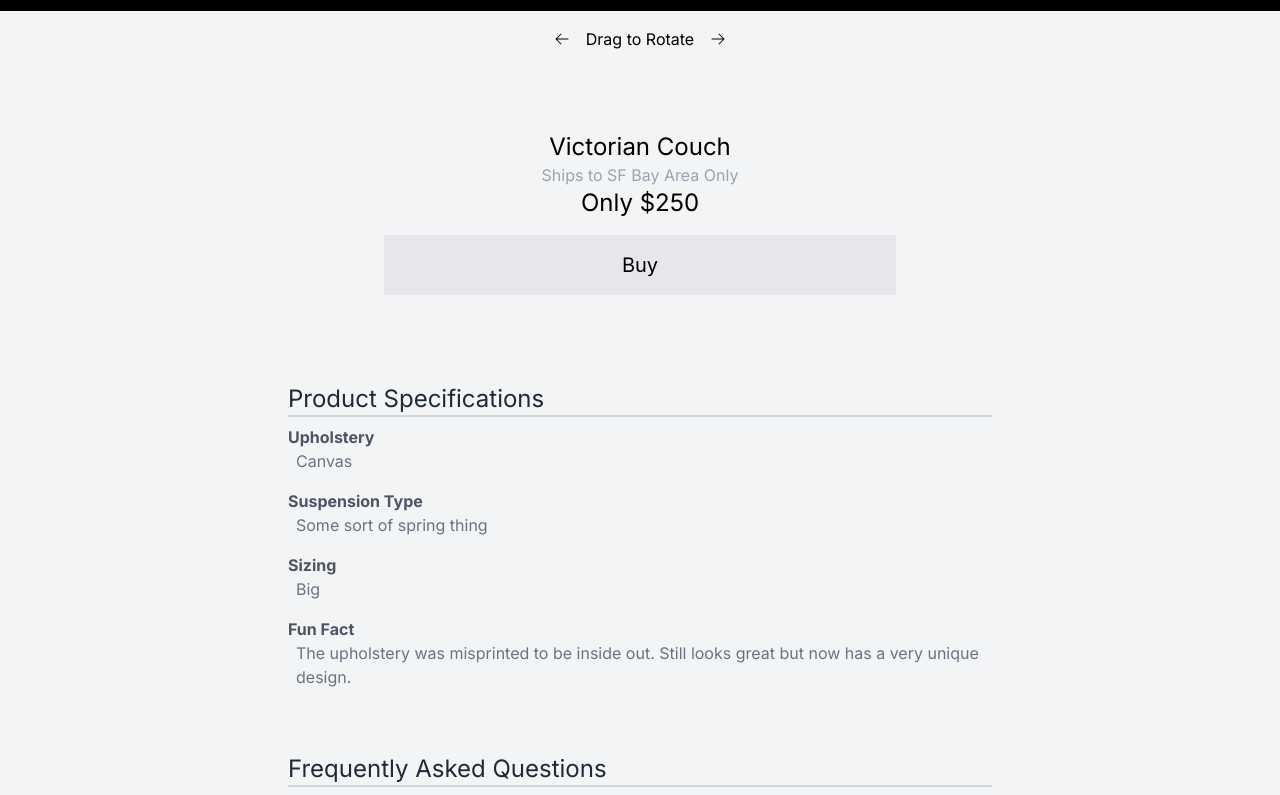
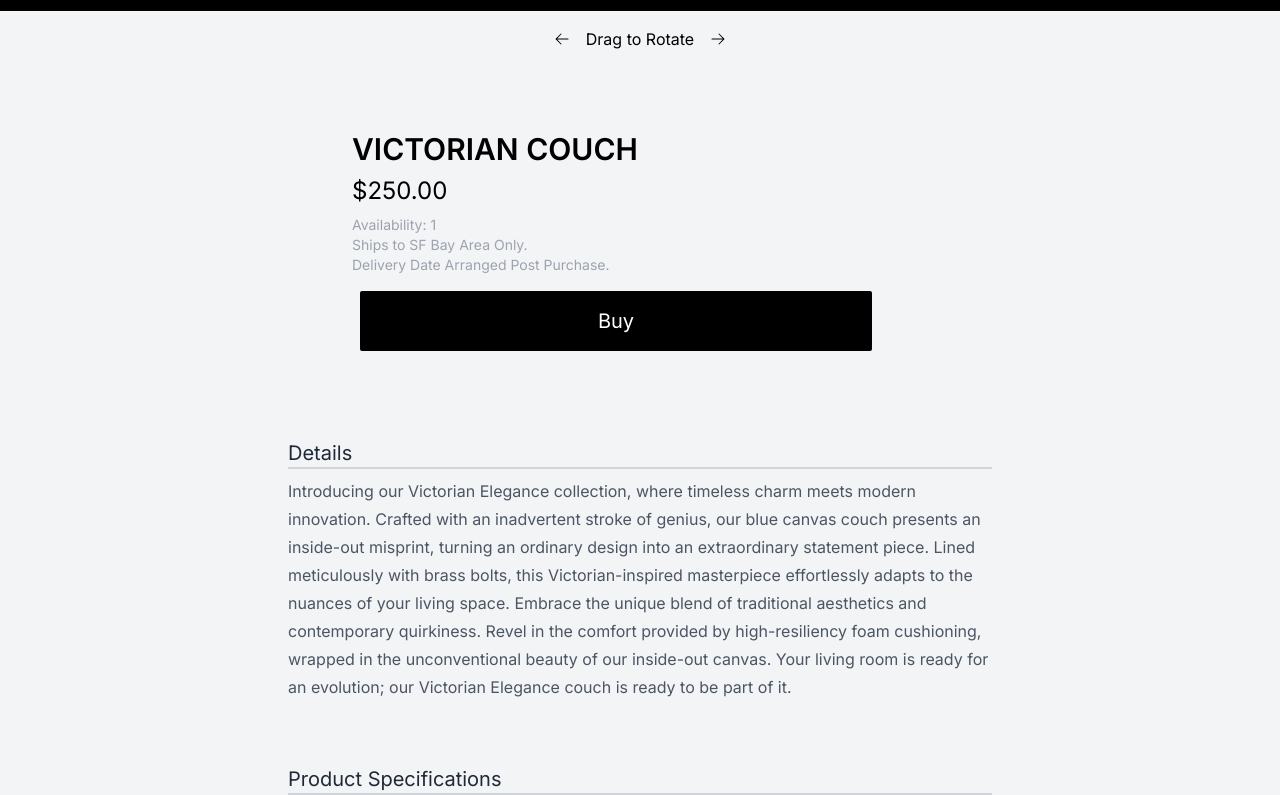
Before and after one commit to alex-shortt/please-buy-my-couch, a Next.js app: page / in a window 1280 px wide. Shown: the part 605-1400 px from the top of the page. Built offline with nearby package versions, Linux system fonts and the light colour scheme; grey boxes are pictures that could not be loaded.

Commit message:
fix a few details and copy

```diff
--- a/src/app/carousel.tsx
+++ b/src/app/carousel.tsx
@@ -93,7 +93,9 @@ function CarouselItem() {
           src="/splat_snip.jpg"
           className="w-full h-24 bg-purple-300 flex-1 object-cover"
         />
-        <p className="font-light text-base mt-2 mb-1 text-gray-600">Victorian Couch</p>
+        <p className="font-light text-base mt-2 mb-1 text-gray-600">
+          Victorian Couch
+        </p>
         <p className="font-light text-sm text-gray-500">{PRICE_STR}</p>
       </div>
     </div>
--- a/src/app/details.tsx
+++ b/src/app/details.tsx
@@ -4,7 +4,7 @@ export default function Details(props: {
 }) {
   return (
     <div className="w-full max-w-3xl px-8 mx-auto my-16">
-      <h1 className="text-2xl text-gray-800">{props.title}</h1>
+      <h1 className="text-xl text-gray-800">{props.title}</h1>
       <div className="w-full h-0.5 bg-gray-300 mb-2" />
       {props.children}
     </div>
--- a/src/app/page.tsx
+++ b/src/app/page.tsx
@@ -27,16 +27,37 @@ export default function Home() {
         <Video />
       </section>
       <div id="bottom" className="py-8 max-w-4xl mx-auto">
-        <section id="product-info" className="mt-12 text-center">
-          <h2 className="text-2xl">Victorian Couch</h2>
-          <p className="text-gray-400 text-md">Ships to SF Bay Area Only</p>
-          <h2 className="text-2xl">Only {PRICE_STR}</h2>
-          <button className="max-w-lg w-[80%] mx-2 mt-4 py-4 text-xl bg-gray-200">
+        <section id="product-info" className="mt-12 text-left max-w-xl mx-auto">
+          <h2 className="text-3xl font-semibold">VICTORIAN COUCH</h2>
+          <h2 className="text-2xl my-2">{PRICE_STR}.00</h2>
+          <p className="text-gray-400 text-sm">
+            Availability: 1
+            <br/>
+            Ships to SF Bay Area Only.
+            <br />
+            Delivery Date Arranged Post Purchase.
+          </p>
+          <button className="max-w-lg w-full mx-2 mt-4 py-4 text-xl text-white rounded-sm bg-black">
             Buy
           </button>
         </section>
         <br />
         <section id="product-specs" className="mt-12 ">
+          <Details title="Details">
+            <p className="text-gray-600 leading-7">
+              Introducing our Victorian Elegance collection, where timeless
+              charm meets modern innovation. Crafted with an inadvertent stroke
+              of genius, our blue canvas couch presents an inside-out misprint,
+              turning an ordinary design into an extraordinary statement piece.
+              Lined meticulously with brass bolts, this Victorian-inspired
+              masterpiece effortlessly adapts to the nuances of your living
+              space. Embrace the unique blend of traditional aesthetics and
+              contemporary quirkiness. Revel in the comfort provided by
+              high-resiliency foam cushioning, wrapped in the unconventional
+              beauty of our inside-out canvas. Your living room is ready for an
+              evolution; our Victorian Elegance couch is ready to be part of it.
+            </p>
+          </Details>
           <Details title="Product Specifications">
             <DetailPair title="Upholstery">Canvas</DetailPair>
             <DetailPair title="Suspension Type">
```
